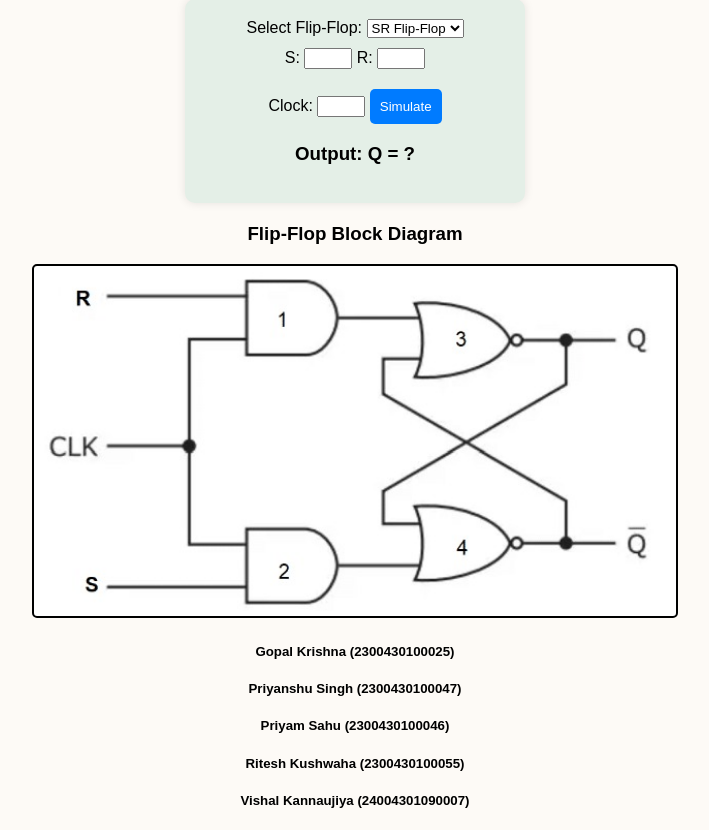
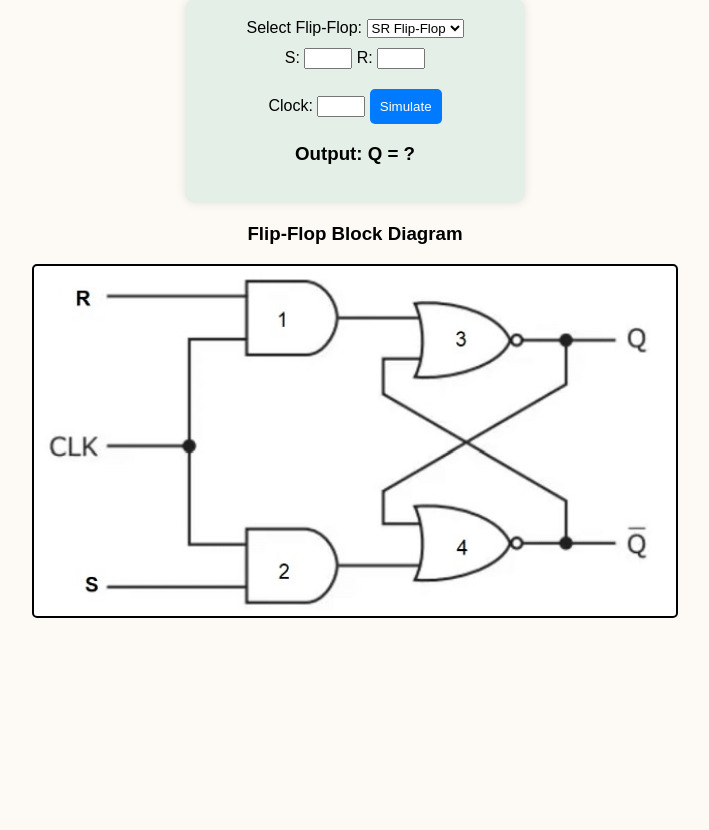
Before and after one commit to RiteshKushwaha01/flip-flop, a plain HTML site: page index.html in a window 1280 px wide. Shown: the part 69-899 px from the top of the page, without its empty margins (285-994 px from the left). After the commit the page ends 800 px from the top, so only its background shows below. Drawn offline with Linux system fonts and the light colour scheme.

Commit message:
update index.html

```diff
--- a/index.html
+++ b/index.html
@@ -47,13 +47,6 @@
         <img id="flipflopDiagram" src="../diagrams/SR.jpg" alt="Flip-Flop Block Diagram">
     </div>
 
-    <div>
-        <h5>Gopal Krishna (2300430100025)</h5>
-        <h5>Priyanshu Singh (2300430100047)</h5>
-        <h5>Priyam Sahu (2300430100046)</h5>
-        <h5>Ritesh Kushwaha (2300430100055)</h5>
-        <h5>Vishal Kannaujiya (24004301090007)</h5>
-    </div>
     <script src="script.js"></script>
 </body>
 </html>
```
